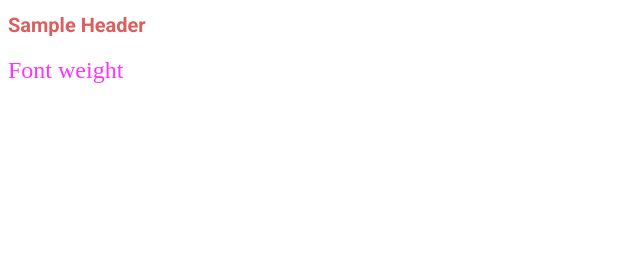
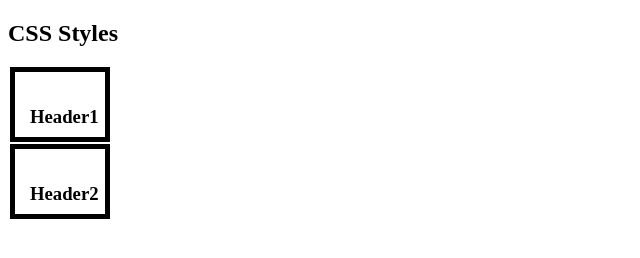
Before and after one commit to saiteja999/webdevelopment, a plain HTML site: page index.html in a window 1280 px wide. Shown: the whole page, without its empty margins (0-640 px from the left). Drawn offline with Linux system fonts and the light colour scheme.

Commit message:
CSS - BorderBox, padding, margin, border

```diff
--- a/index.html
+++ b/index.html
@@ -13,20 +13,26 @@
     <link href="https://fonts.googleapis.com/css2?family=Roboto:ital,wght@0,100;0,300;0,400;0,500;0,700;0,900;1,100;1,300;1,400;1,500;1,700;1,900&display=swap" rel="stylesheet">
 
     <style>
-        h1{
-            color: rgb(219, 95, 95); /*Tap on square(infront of rgb) to chose desired color*/
-            font-size: 20px;
-            font-family: Roboto;
-        }
-        h2{
-            font-weight: 200;
-            color: #f3f;
-        }
+       a{
+        text-decoration: none; /* Removes default underline under text */
+       }
+       .container{
+        width: 100px;
+        height: 75px;
+        border: 5px solid black;
+        padding: 15px;
+        margin:2px;
+        box-sizing: border-box; /*includes everything - (height, padding, margin) (width, padding, margin)*/
+       }
     </style>
 </head>
 <body>
-    <!-- Google Fonts -->
-    <h1>Sample Header</h1>
-    <h2>Font weight</h2>
+    <h2> CSS Styles </h2>
+    <div class="container">
+        <h3> Header1 </h3>
+    </div>
+    <div class="container">
+        <h3> Header2 </h3>
+    </div>
 </body>
 </html>
```
